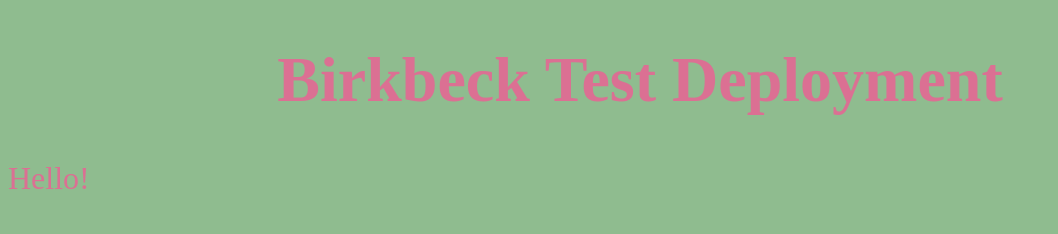
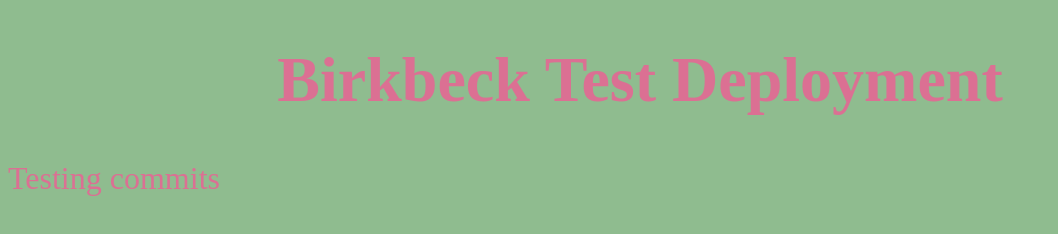
Before and after one commit to sabinaradz/birkbeck_test, a plain HTML site: page index.html in a window 1280 px wide. Shown: the whole page, without its empty margins (0-1058 px from the left). Drawn offline with Linux system fonts and the light colour scheme.

Commit message:
third commit

```diff
--- a/index.html
+++ b/index.html
@@ -8,6 +8,6 @@
   </head>
   <body>
     <h1>Birkbeck Test Deployment</h1>
-    <p>Hello!</p>
+    <p>Testing commits</p>
   </body>
 </html>
```
